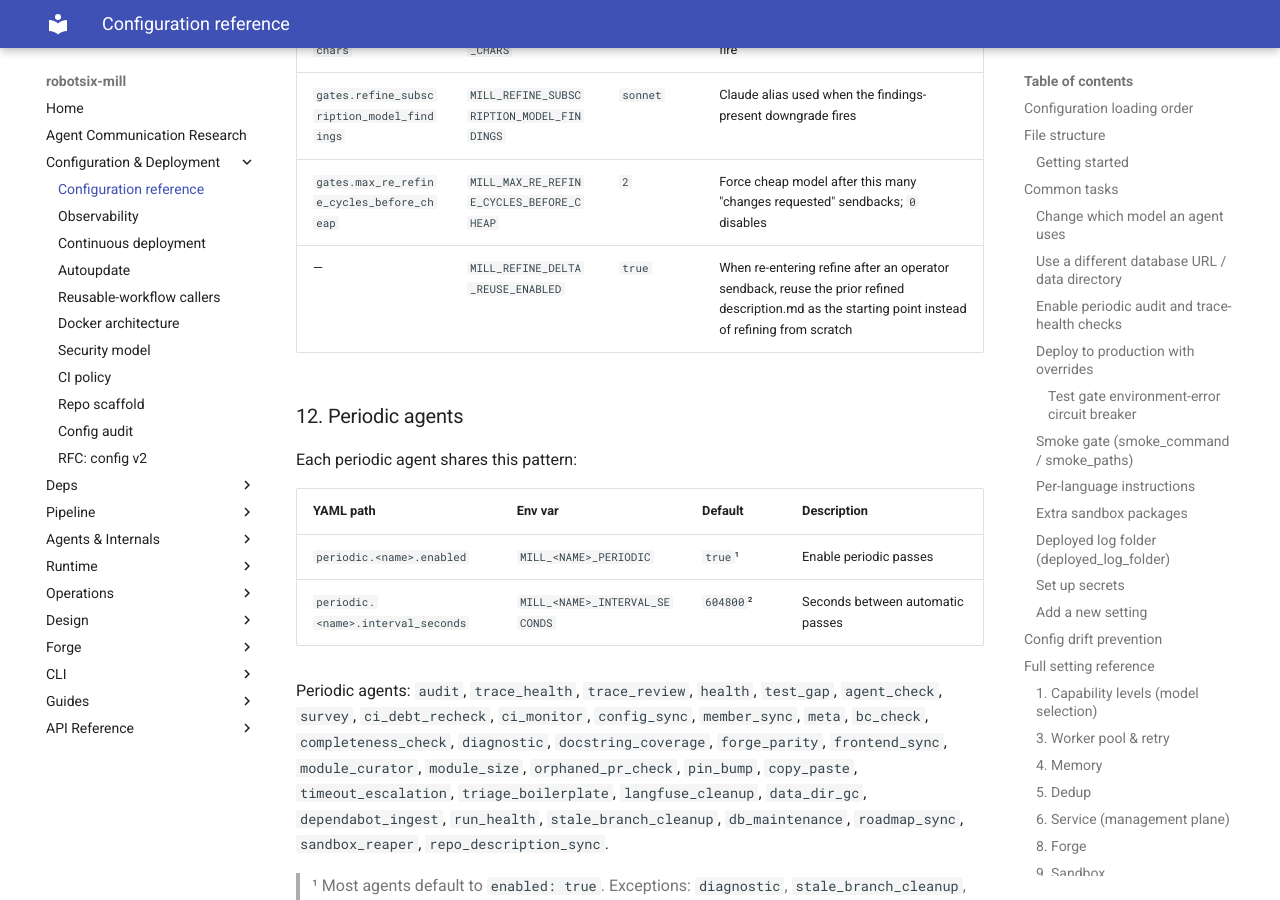
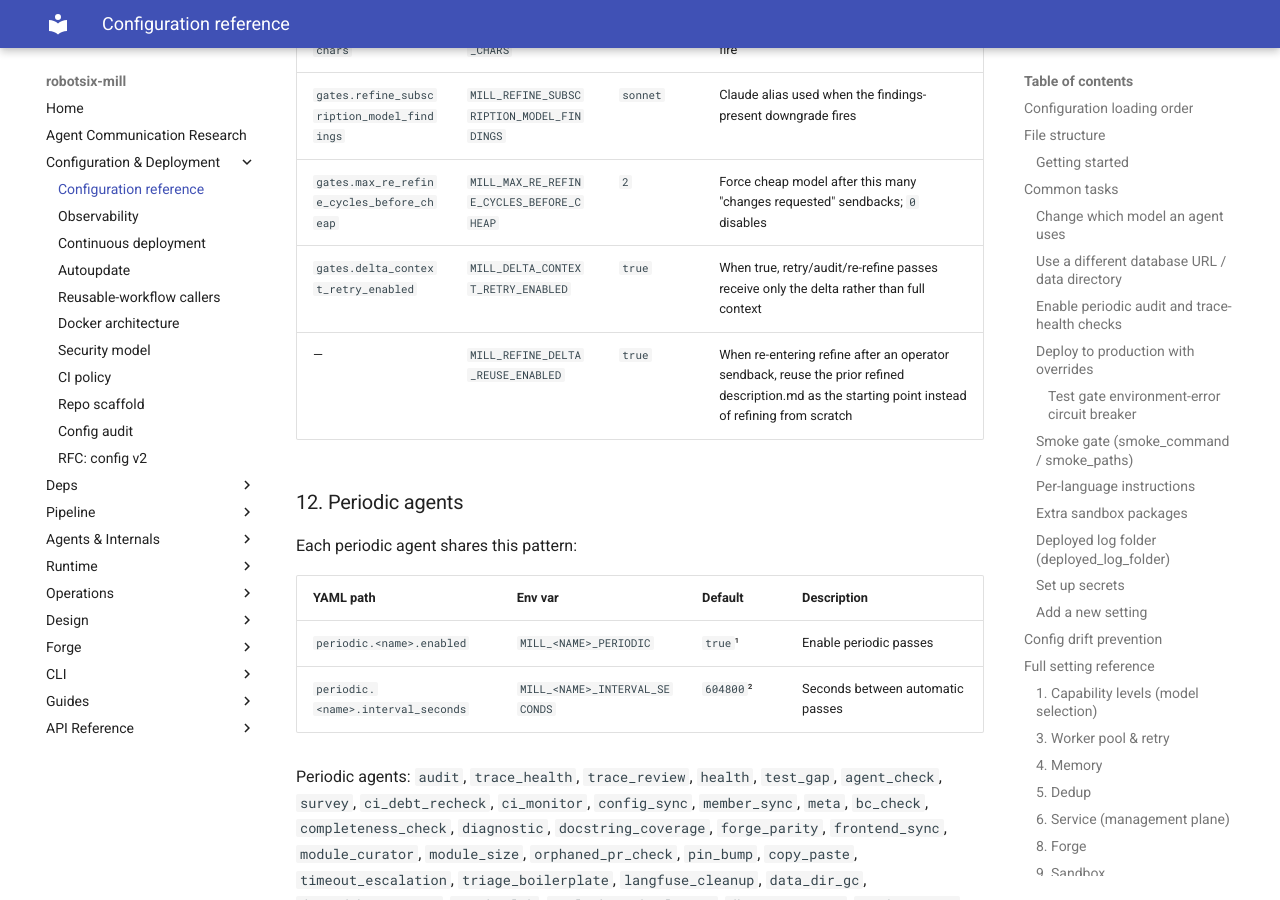
Before and after one commit to damien-robotsix/robotsix-mill, an MkDocs documentation site: the page built from docs/config/configuration.md, in a window 1280 px wide and 900 px high, scrolled down 25065 px. Built offline with MkDocs 1.6.1 and Material for MkDocs 9.7.7, drawn with Linux system fonts in a browser that asks for light colours.

Commit message:
mill: config drift: delta_context_retry_enabled missing from docs/config/configuration.md (20260729T094629Z-config-drift-delta-context-retry-enabled-cf8a) (#2619)
Co-authored-by: robotsix-mill <mill@robotsix.local>

```diff
--- a/docs/config/configuration.md
+++ b/docs/config/configuration.md
@@ -609,6 +609,7 @@ refinement pass.
 | `gates.refine_findings_downgrade_min_chars` | `MILL_REFINE_FINDINGS_DOWNGRADE_MIN_CHARS` | `150` | Minimum stripped-character length of triage findings for the Opus downgrade to fire |
 | `gates.refine_subscription_model_findings` | `MILL_REFINE_SUBSCRIPTION_MODEL_FINDINGS` | `sonnet` | Claude alias used when the findings-present downgrade fires |
 | `gates.max_re_refine_cycles_before_cheap` | `MILL_MAX_RE_REFINE_CYCLES_BEFORE_CHEAP` | `2` | Force cheap model after this many "changes requested" sendbacks; `0` disables |
+| `gates.delta_context_retry_enabled` | `MILL_DELTA_CONTEXT_RETRY_ENABLED` | `true` | When true, retry/audit/re-refine passes receive only the delta rather than full context |
 | — | `MILL_REFINE_DELTA_REUSE_ENABLED` | `true` | When re-entering refine after an operator sendback, reuse the prior refined description.md as the starting point instead of refining from scratch |
 
 ### 12. Periodic agents
```
Also changed, not shown: CHANGELOG.md (+1 -0 lines).
